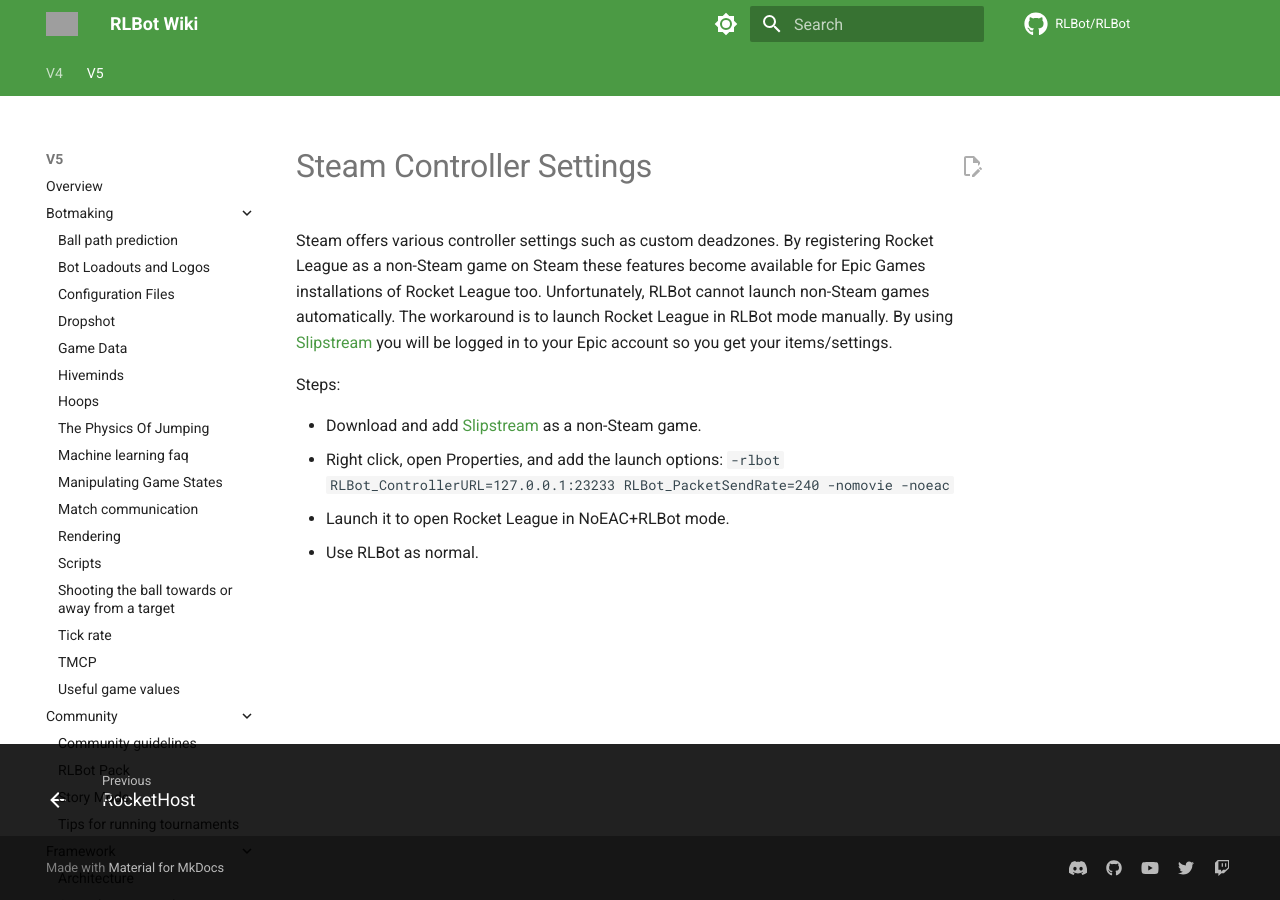
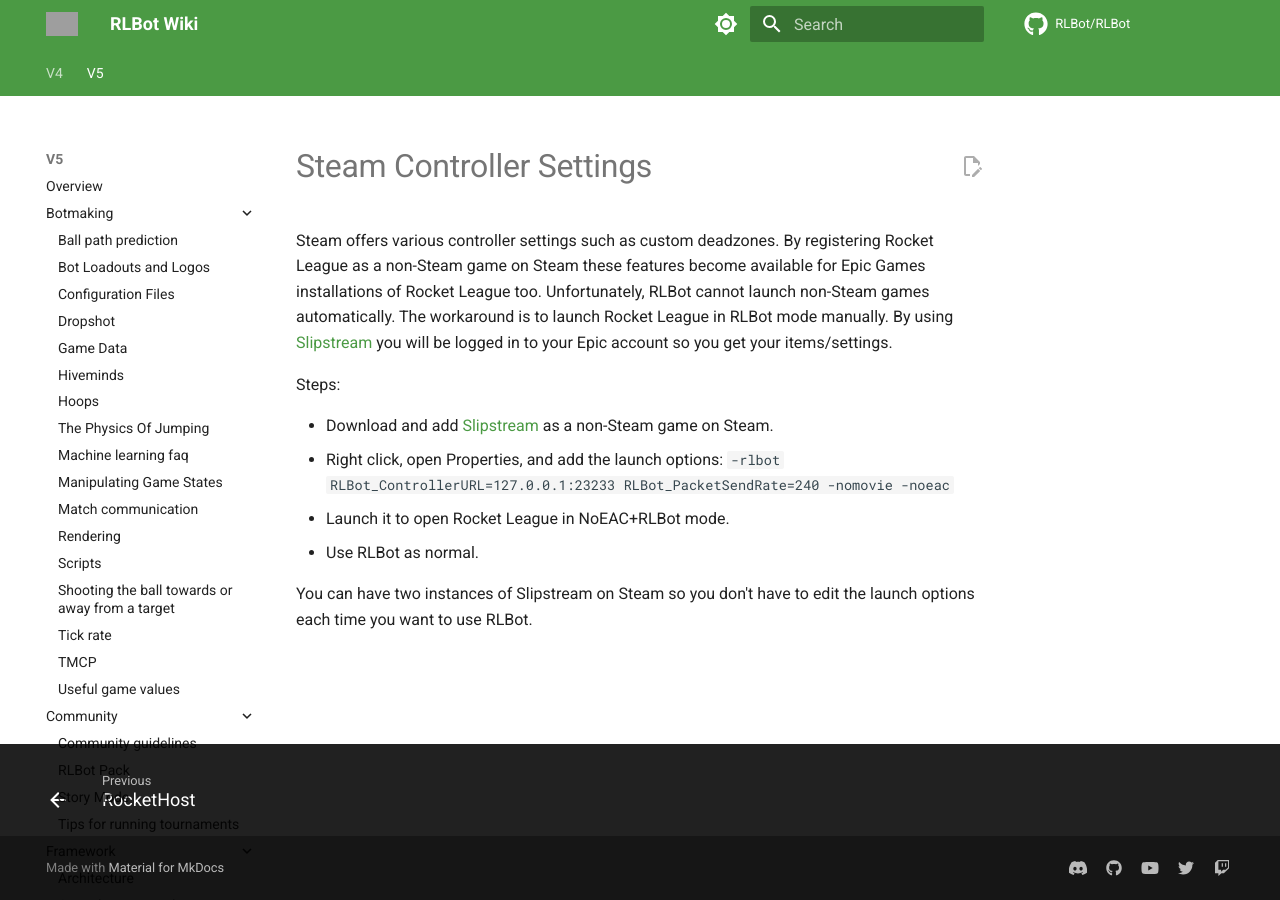
Before and after one commit to RLBot/wiki, an MkDocs documentation site: the page built from docs/v5/miscellaneous/steam-controller-settings.md, in a window 1280 px wide. Built offline with MkDocs 1.6.1 and Material for MkDocs 9.7.7, drawn with Linux system fonts in a browser that asks for light colours; comment, search, counter and statistics services are not loaded; grey boxes are pictures that could not be loaded.

Commit message:
Extra tips/clarifications

```diff
--- a/docs/v5/miscellaneous/steam-controller-settings.md
+++ b/docs/v5/miscellaneous/steam-controller-settings.md
@@ -8,7 +8,9 @@
 
 Steps:
 
-- Download and add [Slipstream](https://github.com/jun-eau/Slipstream) as a non-Steam game.
+- Download and add [Slipstream](https://github.com/jun-eau/Slipstream) as a non-Steam game on Steam.
 - Right click, open Properties, and add the launch options: `-rlbot RLBot_ControllerURL=127.0.0.1:23233 RLBot_PacketSendRate=240 -nomovie -noeac`
 - Launch it to open Rocket League in NoEAC+RLBot mode.
 - Use RLBot as normal.
+
+You can have two instances of Slipstream on Steam so you don't have to edit the launch options each time you want to use RLBot.
```
